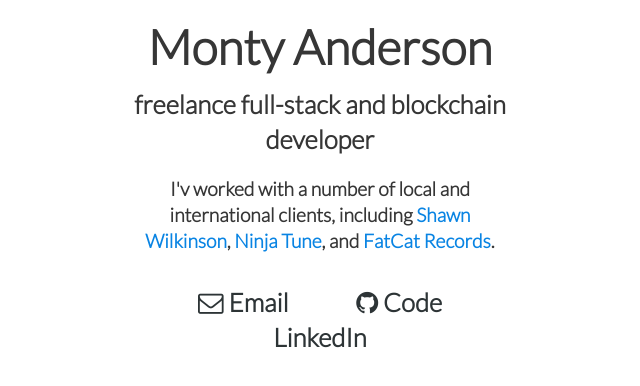
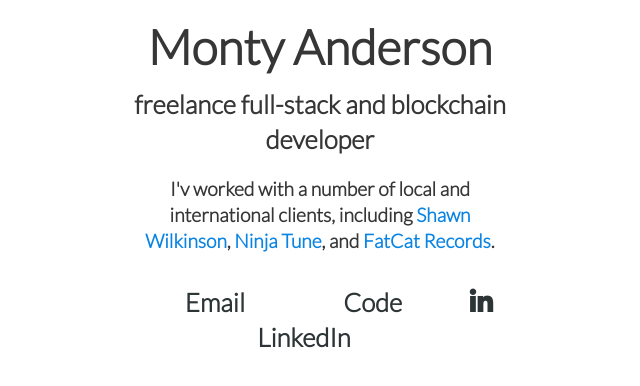
Before and after one commit to montyanderson/montyanderson.github.io, a plain HTML site: page index.html in a window 1280 px wide. Shown: the part 318-704 px from the top of the page, without its empty margins (320-960 px from the left). Drawn offline with Linux system fonts and the light colour scheme; no server answers; some icons are missing.

Commit message:
Updated font-awesome

```diff
--- a/index.html
+++ b/index.html
@@ -18,7 +18,7 @@
 	<meta property="og:description" content="full-stack and blockchain developer">
 
 	<link rel="stylesheet" href="https://fonts.googleapis.com/css?family=Maven+Pro:500|Lato:300">
-	<link rel="stylesheet" href="https://cdnjs.cloudflare.com/ajax/libs/font-awesome/4.7.0/css/font-awesome.min.css">
+	<link rel="stylesheet" href="https://use.fontawesome.com/releases/v5.1.0/css/all.css">
 	<link rel="stylesheet" href="style.css">
 
 </head>
```
